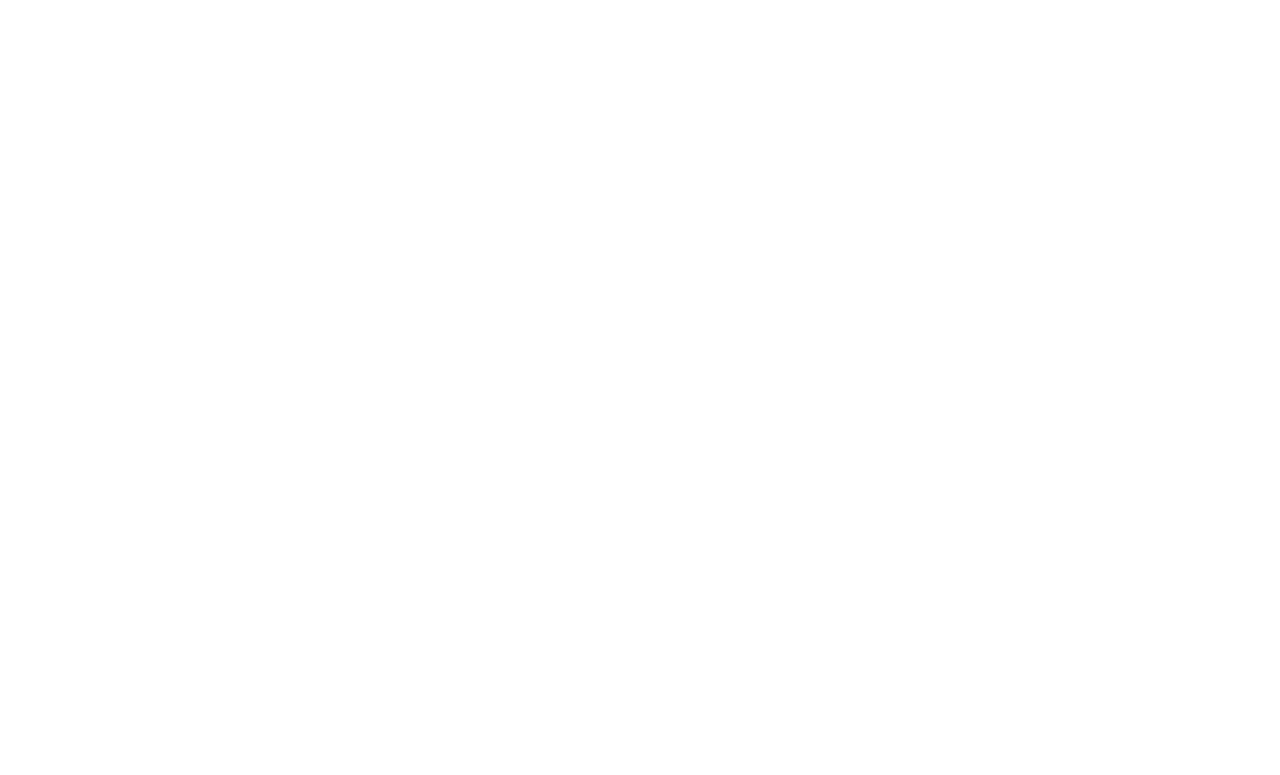
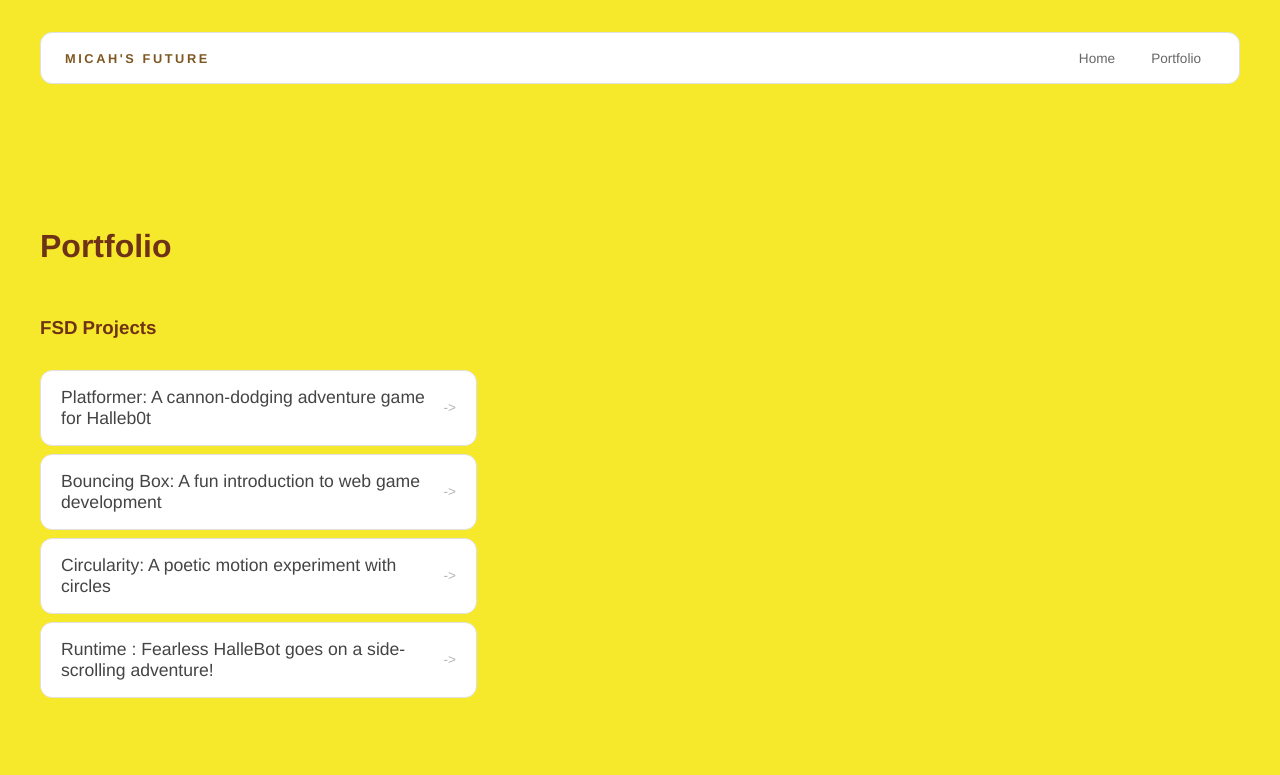
Before and after one commit to micahaulder-ship-it/micahaulder-ship-it.github.io, a plain HTML site: page portfolio.html in a window 1280 px wide. Drawn offline with Linux system fonts and the light colour scheme.

Commit message:
add portfolio to website

```diff
--- a/portfolio.html
+++ b/portfolio.html
@@ -0,0 +1,46 @@
+<!DOCTYPE html>
+<html>
+  <head>
+    <title>Micah's future</title>
+    <link rel="stylesheet" href="style.css" />
+  </head>
+
+  <body>
+    <!-- All content goes here -->
+    <div id="all-contents">
+      <nav>
+ <h1>Micah's future</h1>
+  <ul id="nav-ul">
+    <li class="nav-li">
+      <a href="index.html">Home</a>
+    </li>
+    <li class="nav-li">
+      <a href="portfolio.html">Portfolio</a>
+    </li>
+   </ul>
+  </nav>
+
+      <main>
+ <div class="content">
+    <h1>Portfolio</h1>
+    <h3>FSD Projects</h3>
+    <ul id="portfolio">
+   <li>
+  <a href="fsd-projects/platformer/">Platformer: A cannon-dodging adventure game for Halleb0t</a>
+</li>
+<li>
+  <a href="fsd-projects/bouncing-box/">Bouncing Box: A fun introduction to web game development</a>
+</li>
+<li>
+  <a href="fsd-projects/circularity/">Circularity: A poetic motion experiment with circles</a>
+</li>
+<li>
+ <a href="fsd-projects/runtime/">Runtime : Fearless HalleBot goes on a side-scrolling adventure!</a>
+</li>
+
+    </ul>
+    <!--ASD Projects will go here-->
+    </div>
+  </main>
+ </body>
+</html>
--- a/style.css
+++ b/style.css
@@ -164,6 +164,58 @@
 }
 
 .nav-li a:hover {
-  background: #090707;
+  background: #040404;
+  color: #fbfbfb;
+}
+/* Portfolio styles */
+.content h1 {
+  color:#6e3316(113, 72, 32);
+}
+
+#portfolio {
+  list-style: none;
+  margin: 0;
+  padding: 0;
+  width: 100%;
+  display: flex;
+  flex-direction: column;
+  gap: 8px;
+}
+
+#portfolio li {
+  border-radius: 12px;
+  overflow: hidden;
+}
+
+#portfolio a {
+  display: flex;
+  justify-content: space-between;
+  align-items: center;
+  text-decoration: none;
+  color: #444;
+  padding: 16px 20px;
+  font-size: 1.1rem;
+  font-weight: 500;
+  background: #fff;
+  border: 1px solid #e0e0e0;
+  border-radius: 12px;
+  transition: background 0.25s ease, color 0.25s ease, transform 0.25s ease;
+}
+
+#portfolio a:hover {
+  background: #000;
   color: #fff;
+  transform: translateX(4px);
 }
+
+#portfolio a::after {
+  content: "->";
+  font-size: 0.85rem;
+  opacity: 0.4;
+  transition: opacity 0.25s ease;
+  white-space: nowrap;
+}
+
+#portfolio a:hover::after {
+  opacity: 1;
+}
```
